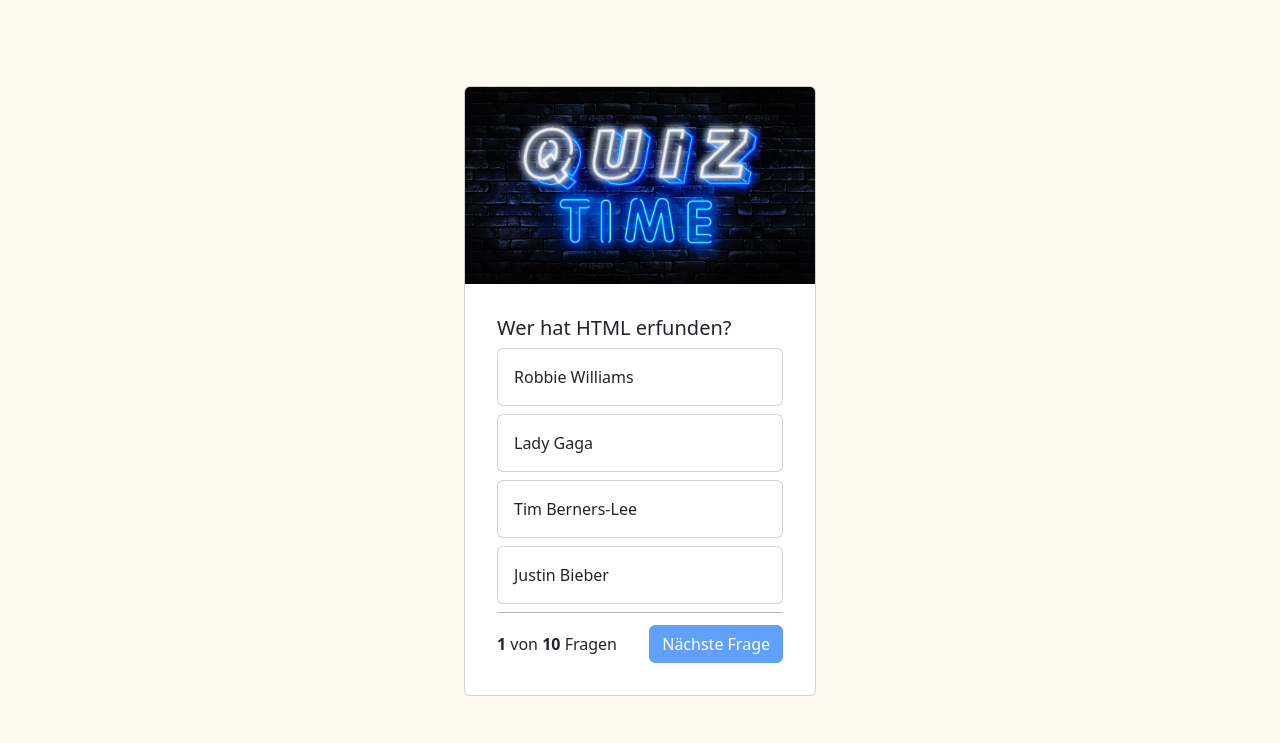
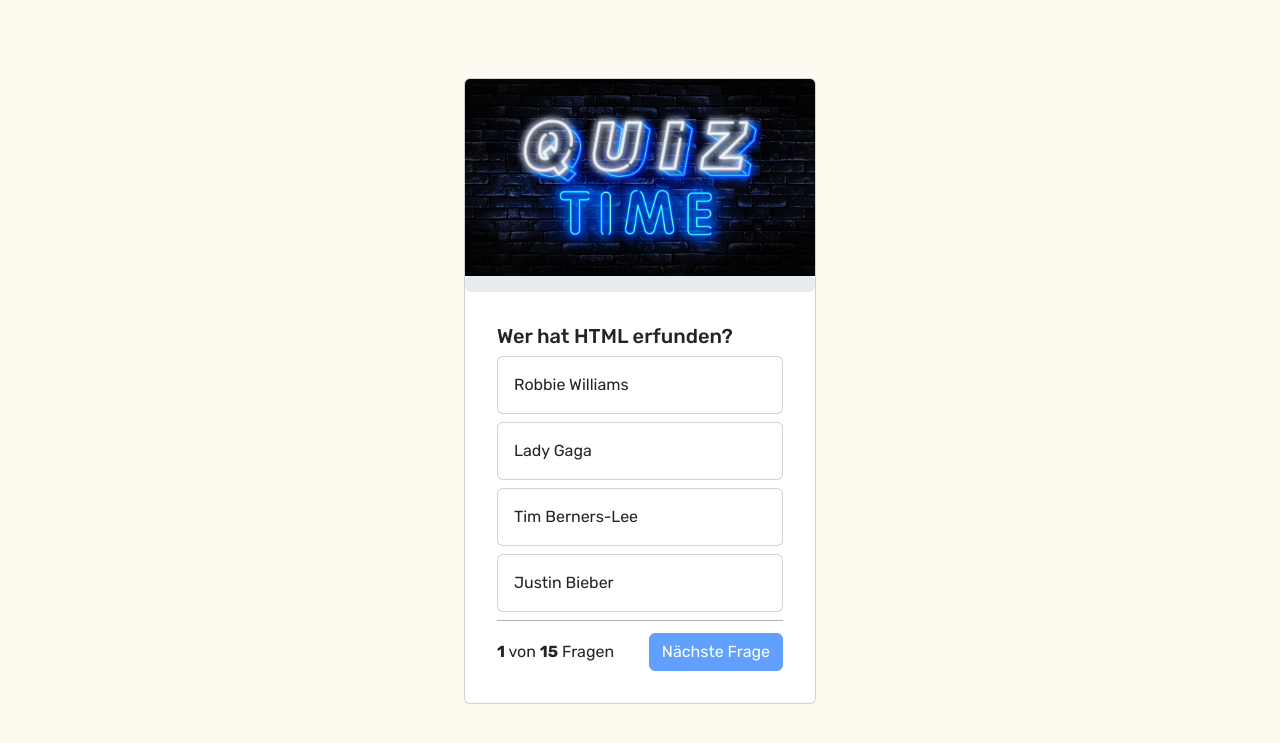
Before and after one commit to ozanorhn/QuizApp, a website: page index.html in a window 1280 px wide. Shown: the part 95-838 px from the top of the page. Drawn offline with nearby package versions, Linux system fonts and the light colour scheme.

Commit message:
Project completed

```diff
--- a/index.html
+++ b/index.html
@@ -22,16 +22,24 @@
   </nav>
 
   <div class="container">
+
     <div class="card" style="width: 22rem;">
-      <img class="card-img-top" src="./assets/img/Quiz-Time.jpg" alt="Card image cap">
+      <img class="card-img-top" id="header-image" src="./assets/img/Quiz-Time.jpg" alt="Card image cap">
+
+      <div class="progress">
+        <div class="progress-bar" id="progress-bar" role="progressbar" style="width: 0%;" aria-valuenow="25" aria-valuemin="0" aria-valuemax="100">25%</div>
+      </div>
 
       <div class="card-body" id="endScreen" style="display: none;">
-       <div class="text-center">Quiz beendet</div>
-        <div><img src="./assets/img/tropy.png" alt=""></div>
-        <div class="text-center">
-          Du hast <b id="amount-of-right-Question">X</b> von <b id="amount-of-Question">XXX</b> richtig beantwortet
+        <div class="text-center">Quiz beendet</div>
+
+         <div class="text-center">
+           Du hast <b id="amount-of-right-Question">X</b> von <b id="amount-of-Question">XXX</b> richtig beantwortet
+         </div>
+<div class="button-row">
+         <button onclick="restartGame()" class="btn btn-primary">Erneut Spielen</button>
         </div>
-      </div>
+       </div>
 
       <div class="card-body" id="questionBody">
         <div class="card-body">
--- a/script.js
+++ b/script.js
@@ -1,157 +1,173 @@
 // Array von Fragen und Antworten für das Quiz
-let questions = [
+const questions = [
     {
-        "question": "Wer hat HTML erfunden?",
-        "answer_1": "Robbie Williams",
-        "answer_2": "Lady Gaga",
-        "answer_3": "Tim Berners-Lee",
-        "answer_4": "Justin Bieber",
-        "right_answer": "3"
+        question: "Wer hat HTML erfunden?",
+        answers: ["Robbie Williams", "Lady Gaga", "Tim Berners-Lee", "Justin Bieber"],
+        correctAnswer: 2
     },
     {
-        "question": "Welches ist das größte Land der Welt nach Fläche?",
-        "answer_1": "Kanada",
-        "answer_2": "China",
-        "answer_3": "USA",
-        "answer_4": "Russland",
-        "right_answer": "4"
+        question: "Welches ist das größte Land der Welt nach Fläche?",
+        answers: ["Kanada", "China", "USA", "Russland"],
+        correctAnswer: 3
     },
     {
-        "question": "Wie viele Planeten hat unser Sonnensystem?",
-        "answer_1": "7",
-        "answer_2": "8",
-        "answer_3": "9",
-        "answer_4": "10",
-        "right_answer": "2"
+        question: "Wie viele Planeten hat unser Sonnensystem?",
+        answers: ["7", "8", "9", "10"],
+        correctAnswer: 1
     },
     {
-        "question": "Wer schrieb das Theaterstück 'Romeo und Julia'?",
-        "answer_1": "Johann Wolfgang von Goethe",
-        "answer_2": "Friedrich Schiller",
-        "answer_3": "William Shakespeare",
-        "answer_4": "Thomas Mann",
-        "right_answer": "3"
+        question: "Wer schrieb das Theaterstück 'Romeo und Julia'?",
+        answers: ["Johann Wolfgang von Goethe", "Friedrich Schiller", "William Shakespeare", "Thomas Mann"],
+        correctAnswer: 2
     },
     {
-        "question": "Welches Element hat das chemische Symbol 'O'?",
-        "answer_1": "Gold",
-        "answer_2": "Silber",
-        "answer_3": "Osmium",
-        "answer_4": "Sauerstoff",
-        "right_answer": "4"
+        question: "Welches Element hat das chemische Symbol 'O'?",
+        answers: ["Gold", "Silber", "Osmium", "Sauerstoff"],
+        correctAnswer: 3
     },
     {
-        "question": "In welchem Jahr fiel die Berliner Mauer?",
-        "answer_1": "1989",
-        "answer_2": "1990",
-        "answer_3": "1987",
-        "answer_4": "1985",
-        "right_answer": "1"
+        question: "In welchem Jahr fiel die Berliner Mauer?",
+        answers: ["1989", "1990", "1987", "1985"],
+        correctAnswer: 0
     },
     {
-        "question": "Welches ist das höchste Gebirge der Welt?",
-        "answer_1": "Rocky Mountains",
-        "answer_2": "Anden",
-        "answer_3": "Himalaya",
-        "answer_4": "Alpen",
-        "right_answer": "3"
+        question: "Welches ist das höchste Gebirge der Welt?",
+        answers: ["Rocky Mountains", "Anden", "Himalaya", "Alpen"],
+        correctAnswer: 2
     },
     {
-        "question": "Wie viele Bundesländer hat Deutschland?",
-        "answer_1": "14",
-        "answer_2": "15",
-        "answer_3": "16",
-        "answer_4": "17",
-        "right_answer": "3"
+        question: "Wie viele Bundesländer hat Deutschland?",
+        answers: ["14", "15", "16", "17"],
+        correctAnswer: 2
     },
     {
-        "question": "Wer malte die Mona Lisa?",
-        "answer_1": "Michelangelo",
-        "answer_2": "Leonardo da Vinci",
-        "answer_3": "Vincent van Gogh",
-        "answer_4": "Pablo Picasso",
-        "right_answer": "2"
+        question: "Wer malte die Mona Lisa?",
+        answers: ["Michelangelo", "Leonardo da Vinci", "Vincent van Gogh", "Pablo Picasso"],
+        correctAnswer: 1
     },
     {
-        "question": "Was ist die Hauptstadt von Australien?",
-        "answer_1": "Sydney",
-        "answer_2": "Melbourne",
-        "answer_3": "Perth",
-        "answer_4": "Canberra",
-        "right_answer": "4"
+        question: "Was ist die Hauptstadt von Australien?",
+        answers: ["Sydney", "Melbourne", "Perth", "Canberra"],
+        correctAnswer: 3
+    },
+    {
+        question: "Welches Land ist bekannt für seine Tulpen?",
+        answers: ["Belgien", "Niederlande", "Frankreich", "Schweden"],
+        correctAnswer: 1
+    },
+    {
+        question: "Welche Farbe hat die Sonne?",
+        answers: ["Blau", "Rot", "Gelb", "Grün"],
+        correctAnswer: 2
+    },
+    {
+        question: "In welchem Jahr fand die erste Mondlandung statt?",
+        answers: ["1965", "1967", "1969", "1971"],
+        correctAnswer: 2
+    },
+    {
+        question: "Welches Land war der erste, der die Atombombe einsetzte?",
+        answers: ["Japan", "Deutschland", "Vereinigte Staaten", "Russland"],
+        correctAnswer: 2
+    },
+    {
+        question: "Welches Land gewann den ersten Fußball-Weltmeistertitel?",
+        answers: ["Italien", "Brasilien", "Uruguay", "Argentinien"],
+        correctAnswer: 2
     }
 ];
 
 let rightQuestions = 0;
+let currentQuestion = 0;
+const AUDIO_SUCCESS = new Audio('sounds/success.mp3');
+const AUDIO_FAIL = new Audio('sounds/wrong.mp3');
 
-let currentQuestion = 0;
-
-// Initialisiert das Quiz, zeigt die Anzahl der Fragen und die erste Frage an
+// Initialisiert das Quiz und zeigt die Anzahl der Fragen an
 function init() {
-    document.getElementById('all-questions').innerHTML = questions.length; // Zeigt die Gesamtanzahl der Fragen an
-    showQuestion(); // Ruft die Funktion auf, um die aktuelle Frage anzuzeigen
+    document.getElementById('all-questions').innerHTML = questions.length;
+    showQuestion();
 }
 
 // Zeigt die aktuelle Frage und die Antworten an
 function showQuestion() {
-
-    if (currentQuestion >= questions.length) {
-        document.getElementById(`endScreen`).style = ``;
-        document.getElementById(`questionBody`).style = `display: none;`;
-
-        document.getElementById(`amount-of-Question`).innerHTML = questions.length;
-        document.getElementById(`amount-of-right-Question`).innerHTML = rightQuestions;
+    if (gameIsOver()) {
+        showEndScreen();
     } else {
-
-        let question = questions[currentQuestion]; // Holt die aktuelle Frage aus dem Array
-
-        // Setzt den Text der Frage und Antworten in die entsprechenden HTML-Elemente
-
-        document.getElementById('questiontext').innerHTML = question['question'];
-        document.getElementById('answer_1').innerHTML = question['answer_1'];
-        document.getElementById('answer_2').innerHTML = question['answer_2'];
-        document.getElementById('answer_3').innerHTML = question['answer_3'];
-        document.getElementById('answer_4').innerHTML = question['answer_4'];
-        document.getElementById(`question-number`).innerHTML = currentQuestion + 1;
-
-
+        updateProgressBar();
+        updateToNextQuestion();
     }
 }
 
+function gameIsOver() {
+    return currentQuestion >= questions.length;
+}
+
+function updateProgressBar() {
+    const percent = (currentQuestion / questions.length) * 100;
+    document.getElementById('progress-bar').style.width = `${percent}%`;
+    document.getElementById('progress-bar').innerHTML = `${Math.round(percent)} %`;
+}
+
+function updateToNextQuestion() {
+    const question = questions[currentQuestion];
+
+    document.getElementById('questiontext').innerHTML = question.question;
+    document.getElementById('answer_1').innerHTML = question.answers[0];
+    document.getElementById('answer_2').innerHTML = question.answers[1];
+    document.getElementById('answer_3').innerHTML = question.answers[2];
+    document.getElementById('answer_4').innerHTML = question.answers[3];
+    document.getElementById('question-number').innerHTML = currentQuestion + 1;
+}
+
+function showEndScreen() {
+    document.getElementById('endScreen').style.display = '';
+    document.getElementById('questionBody').style.display = 'none';
+
+    document.getElementById('amount-of-Question').innerHTML = questions.length;
+    document.getElementById('amount-of-right-Question').innerHTML = rightQuestions;
+    document.getElementById('header-image').src = './assets/img/images.png';
+}
 
 // Überprüft die gegebene Antwort und gibt das Ergebnis aus
 function answer(selection) {
-    let question = questions[currentQuestion]; // Holt die aktuelle Frage aus dem Array
-    let selectedQuestionNumber = selection.slice(-1); // Extrahiert die Nummer der ausgewählten Antwort (z.B. '1' aus 'answer_1')
-    let idOfRightAnswer = `answer_${question['right_answer']}`;
+    const question = questions[currentQuestion];
+    const selectedQuestionNumber = selection.slice(-1);
+    const idOfRightAnswer = `answer_${question.correctAnswer + 1}`;
 
-    // Vergleicht die ausgewählte Antwortnummer mit der richtigen Antwortnummer
-    if (selectedQuestionNumber == question['right_answer']) {
-        console.log(`Richtige Antwort!!`); // Gibt im Console-Log aus, wenn die Antwort richtig ist
+    if (selectedQuestionNumber == question.correctAnswer + 1) {
+        console.log('Richtige Antwort!!');
         document.getElementById(selection).parentNode.classList.add('bg-success');
+        AUDIO_SUCCESS.play();
         rightQuestions++;
     } else {
         document.getElementById(selection).parentNode.classList.add('bg-danger');
         document.getElementById(idOfRightAnswer).parentNode.classList.add('bg-success');
+        AUDIO_FAIL.play();
     }
-    document.getElementById(`next-button`).disabled = false;
-
+    document.getElementById('next-button').disabled = false;
 }
 
 function nextQuestion() {
-    currentQuestion++; //zbs. von 0 auf 1
-    document.getElementById(`next-button`).disabled = true;
+    currentQuestion++;
+    document.getElementById('next-button').disabled = true;
     resetAnswerButtons();
     showQuestion();
+    updateProgressBar();
 }
 
 function resetAnswerButtons() {
-    document.getElementById(`answer_1`).parentNode.classList.remove('bg-danger');
-    document.getElementById(`answer_1`).parentNode.classList.remove('bg-success');
-    document.getElementById(`answer_2`).parentNode.classList.remove('bg-danger');
-    document.getElementById(`answer_2`).parentNode.classList.remove('bg-success');
-    document.getElementById(`answer_3`).parentNode.classList.remove('bg-danger');
-    document.getElementById(`answer_3`).parentNode.classList.remove('bg-success');
-    document.getElementById(`answer_4`).parentNode.classList.remove('bg-danger');
-    document.getElementById(`answer_4`).parentNode.classList.remove('bg-success');
+    for (let i = 1; i <= 4; i++) {
+        const answerButton = document.getElementById(`answer_${i}`);
+        answerButton.parentNode.classList.remove('bg-danger', 'bg-success');
+    }
 }
+
+function restartGame() {
+    document.getElementById('header-image').src = './assets/img/Quiz-Time.jpg';
+    document.getElementById('questionBody').style.display = '';
+    document.getElementById('endScreen').style.display = 'none';
+
+    rightQuestions = 0;
+    currentQuestion = 0;
+    init();
+}
--- a/style.css
+++ b/style.css
@@ -1,9 +1,6 @@
 body {
-    background-color: #FEFAEF; !important
+    background-color: #FEFAEF !important; /* Korrigiert den Syntaxfehler */
     font-family: "Rubik", sans-serif;
-  font-optical-sizing: auto;
-  font-weight: <weight>;
-  font-style: normal;
 }
 
 .container {
@@ -32,3 +29,17 @@ body {
 .text-center {
     text-align: center;
 }
+
+.button-row {
+    display: flex;
+    justify-content: center;
+    margin-top: 24px;
+}
+
+.card {
+    transition: transform 0.2s;
+}
+
+.card:hover {
+    transform: scale(1.05); /* Kartenanimation beim Hover */
+}
```
Also changed, not shown: assets/img/images.png (added), 2 other files.
